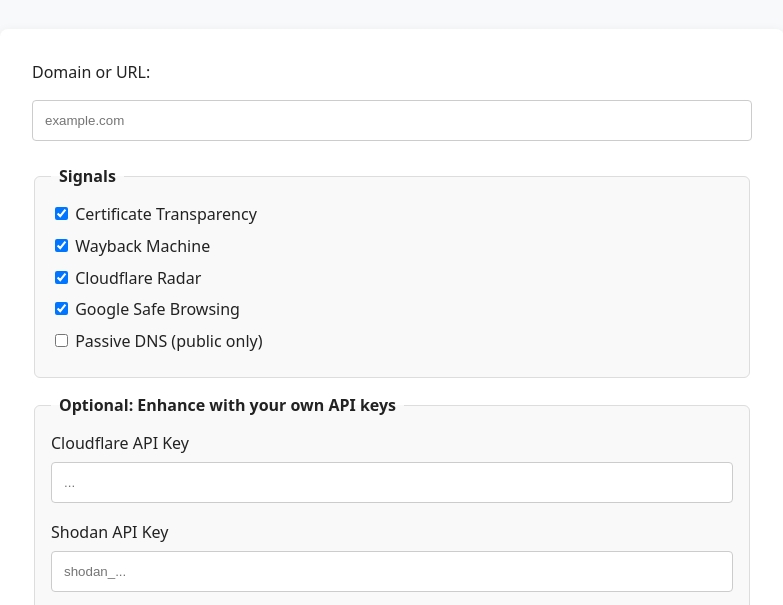
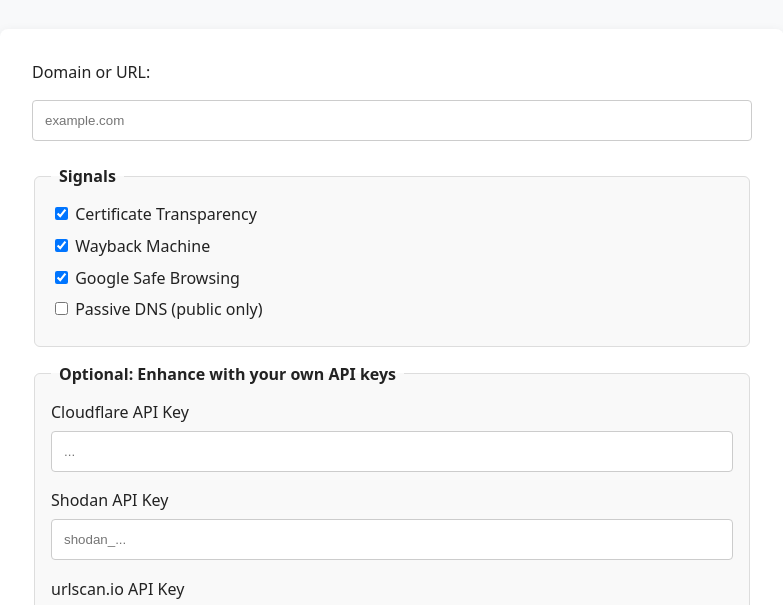
Before and after one commit to iocium/link-age, a website with bundled scripts: page docs/index.html in a window 1280 px wide. Shown: the part 139-744 px from the top of the page, without its empty margins (248-1031 px from the left). Built offline with nearby package versions, Linux system fonts and the light colour scheme.

Commit message:
chore: remove Cloudflare Radar checkbox from signals
Removed the checkbox for "Cloudflare Radar" in the documentation's signals section. This is as Cloudflare Radar requires an API key to use the service.

```diff
--- a/docs/index.html
+++ b/docs/index.html
@@ -19,7 +19,6 @@
         <legend>Signals</legend>
         <label><input type="checkbox" id="ct" checked /> Certificate Transparency</label>
         <label><input type="checkbox" id="wayback" checked /> Wayback Machine</label>
-        <label><input type="checkbox" id="radar" checked /> Cloudflare Radar</label>
         <label><input type="checkbox" id="safebrowsing" checked /> Google Safe Browsing</label>
         <label><input type="checkbox" id="dns" /> Passive DNS (public only)</label>
       </fieldset>
```
